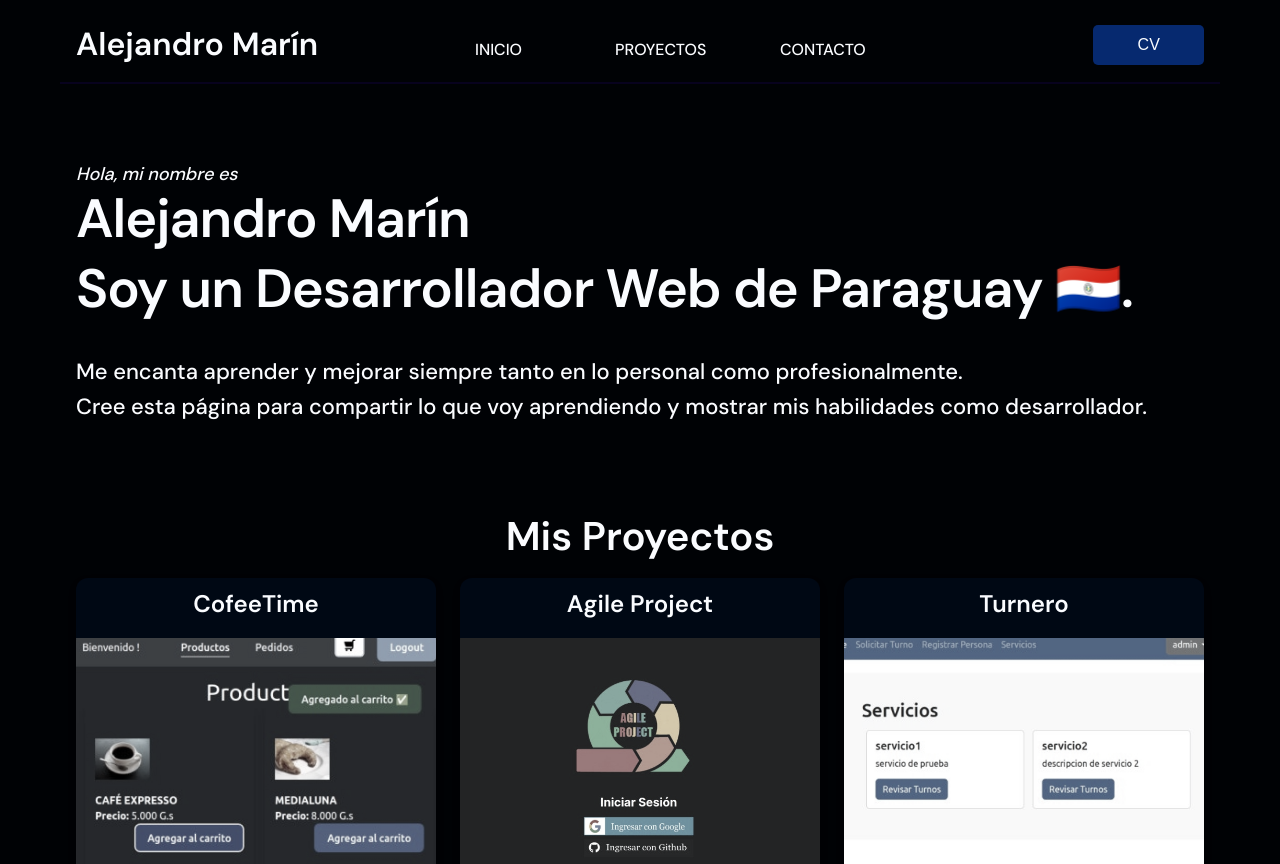
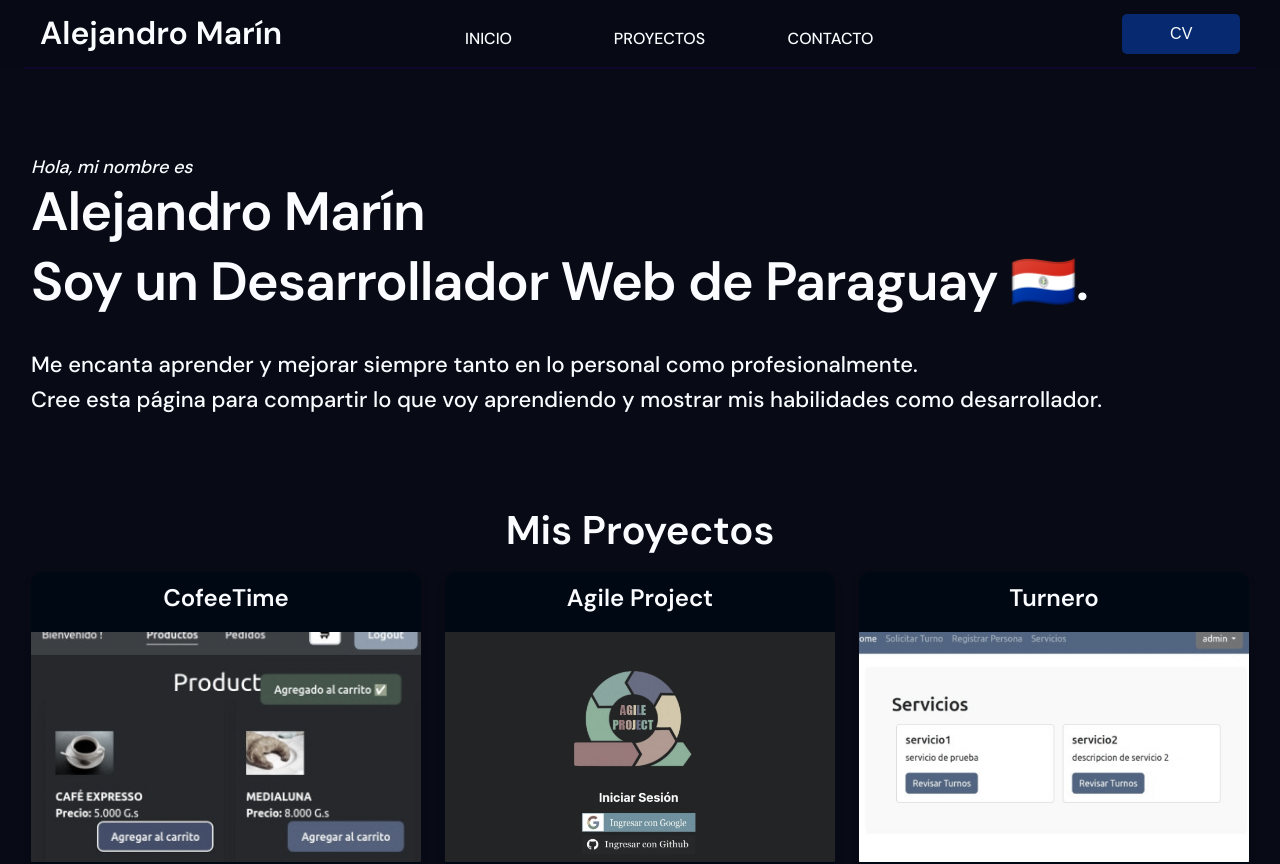
Before and after one commit to aleins99/Portafolio, a React (Vite) app: page / in a window 1280 px wide. Shown: the top 864 px of the page. Built offline with nearby package versions, Linux system fonts and the light colour scheme.

Commit message:
change background and some other visual things

```diff
--- a/src/App.jsx
+++ b/src/App.jsx
@@ -8,13 +8,15 @@ import AboutMe from "./pages/AboutMe";
 import "./App.css";
 function App() {
   return (
-    <div className="app">
+    <>
       <Header />
-      <Home />
-      <AboutMe />
-      <Projects />
-      <Footer />
-    </div>
+      <div className="app">
+        <Home />
+        <AboutMe />
+        <Projects />
+        <Footer />
+      </div>
+    </>
   );
 }
 
--- a/src/components/Header.jsx
+++ b/src/components/Header.jsx
@@ -7,7 +7,6 @@ function Header() {
   const toggleMenu = () => {
     setIsMenuOpen(!isMenuOpen);
   };
-
 
   // Add a resize event listener to handle screen width changes
   useEffect(() => {
@@ -23,6 +22,7 @@ function Header() {
   }, [isMenuOpen]);
   return (
     <header>
+      <div className="wrapper">
         <h1>Alejandro Marín</h1>
         <button
           className={`hamburger ${isMenuOpen ? "nav-menu" : ""}`}
@@ -55,6 +55,7 @@ function Header() {
             </a>
           </button>
         </nav>
+      </div>
     </header>
   );
 }
--- a/src/index.css
+++ b/src/index.css
@@ -1,7 +1,7 @@
 @import url("https://fonts.googleapis.com/css2?family=DM+Sans:opsz,wght@9..40,400;9..40,500;9..40,600&display=swap");
 :root {
   --text: #fafcff;
-  --bg: #000205;
+  --bg: #080b16;
   --primary: #06296f;
   --secondary: #031435;
   --accent: #125df3;
--- a/src/styles/components/FlippingCard.css
+++ b/src/styles/components/FlippingCard.css
@@ -57,17 +57,15 @@
 }
 
 .card-back p {
-  padding: 1rem;
+  padding: 0.35rem;
   text-align: left;
-  font-size: 18px;
+  font-size: 1.125rem;
+  line-height: 32px;
 }
 
 .project-card:hover > .upper .card-container .card-front img {
   filter: grayscale(0%);
 }
-
-
-
 
 @media (max-width: 820px) {
   .card-front img {
--- a/src/styles/components/Header.css
+++ b/src/styles/components/Header.css
@@ -1,15 +1,21 @@
 /* Header Styles */
 header {
-  display: flex;
-  justify-content: space-between;
-  align-items: center;
-  color: var(--text);
-  padding: 1rem;
-  border-bottom: 2px solid hsl(257deg 100% 50% / 10%);
   position: sticky;
   top: 0;
   z-index: 999;
-  background-color: var(--bg);
+  background-color: hsl(227.1 46.7% 5.9% / 0.9);
+  backdrop-filter: blur(12px);
+}
+.wrapper {
+  display: flex;
+  max-width: 1200px;
+  justify-content: space-between;
+  flex-direction: row;
+  align-items: center;
+  color: var(--text);
+  margin: 0 auto;
+  padding: 0.8em 1rem;
+  border-bottom: 2px solid hsl(257deg 100% 50% / 10%);
 }
 header li {
   text-transform: uppercase;
--- a/src/styles/components/ProjectCard.css
+++ b/src/styles/components/ProjectCard.css
@@ -1,6 +1,6 @@
 /* Estilizar la tarjeta del proyecto */
 .project-card {
-  width: 360px;
+  width: 390px;
   background-color: #000814;
   border-radius: 12px;
   box-shadow: 0 4px 8px rgba(0, 0, 0, 0.1);
--- a/src/utils/projectsData.js
+++ b/src/utils/projectsData.js
@@ -25,7 +25,7 @@ const projects = [
     id: 2,
     title: "Agile Project",
     description:
-      "Sistema de Proyectos basada en la metodología SCRUM, donde puedes crear proyectos, crear roles, agregar tareas, agregar miembros, agregar comentarios,manejo de us, tablero kanban, historial de proyectos y avisos por correo. ",
+      "Sistema de Proyectos basada en SCRUM, donde puedes crear proyectos, crear roles, agregar tareas, agregar miembros, agregar comentarios, manejo de us, tablero kanban, historial de proyectos y avisos por correo. ",
     technologies: [
       "Bootstrap",
       "OAuth2",
```
Lines whose indentation alone changed are shown as unchanged.
